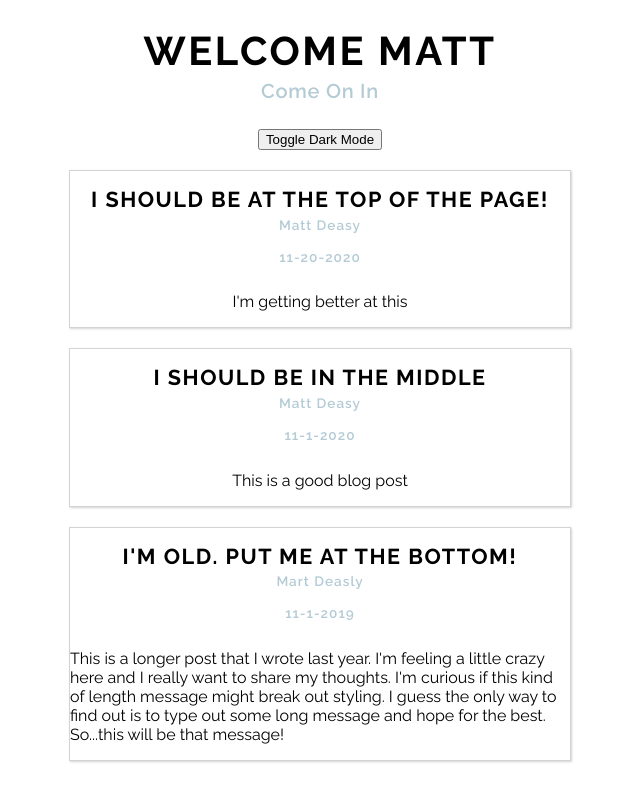
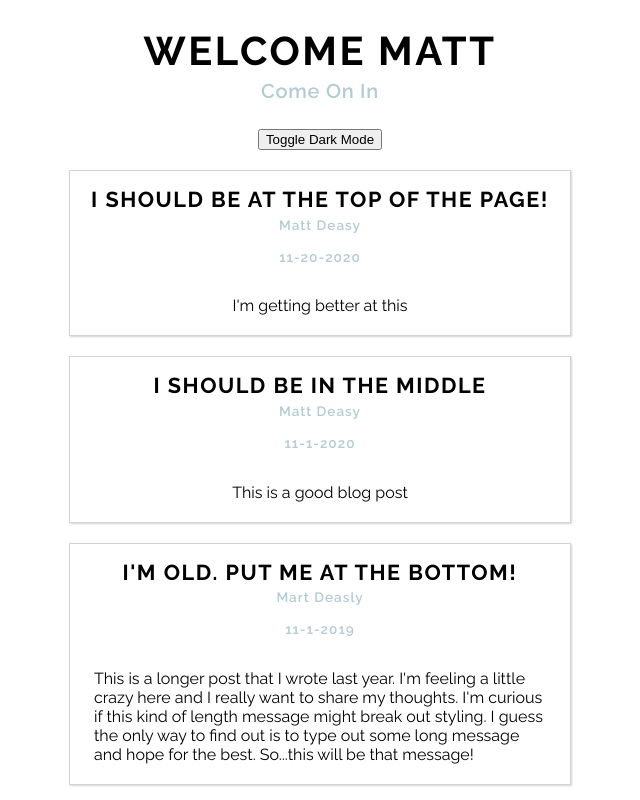
Before and after one commit to matt-j-deasy/collab-city, a React (Create React App) app: page / in a window 1280 px wide. Shown: the whole page, without its empty margins (320-960 px from the left). Built offline with nearby package versions, Linux system fonts and the light colour scheme.

Commit message:
Added padding to blog post body
Added padding to blog post body

```diff
--- a/src/components/BlogPost/styles.css
+++ b/src/components/BlogPost/styles.css
@@ -24,3 +24,7 @@
   font-weight: 600;
   letter-spacing: 1px;
 }
+
+.blog-post-wrapper p {
+  padding: .25rem 1.5rem;
+}
```
